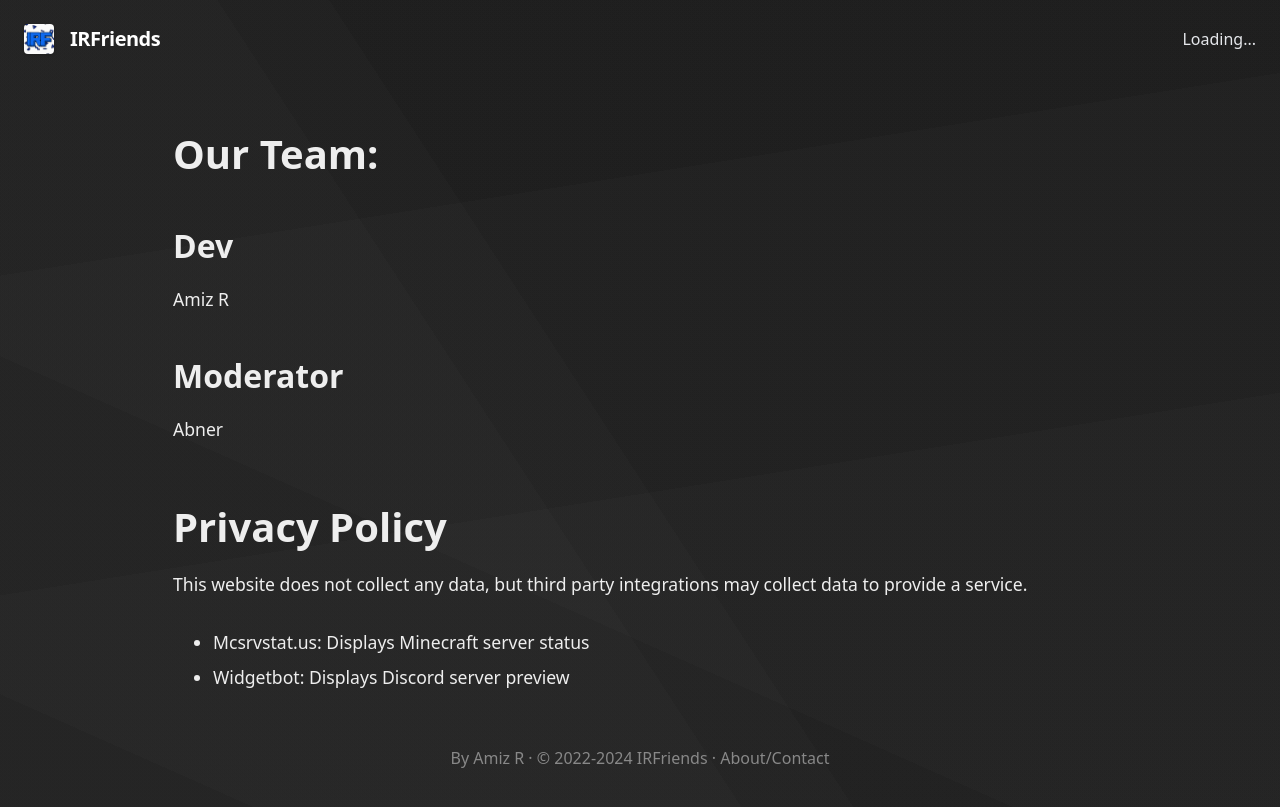
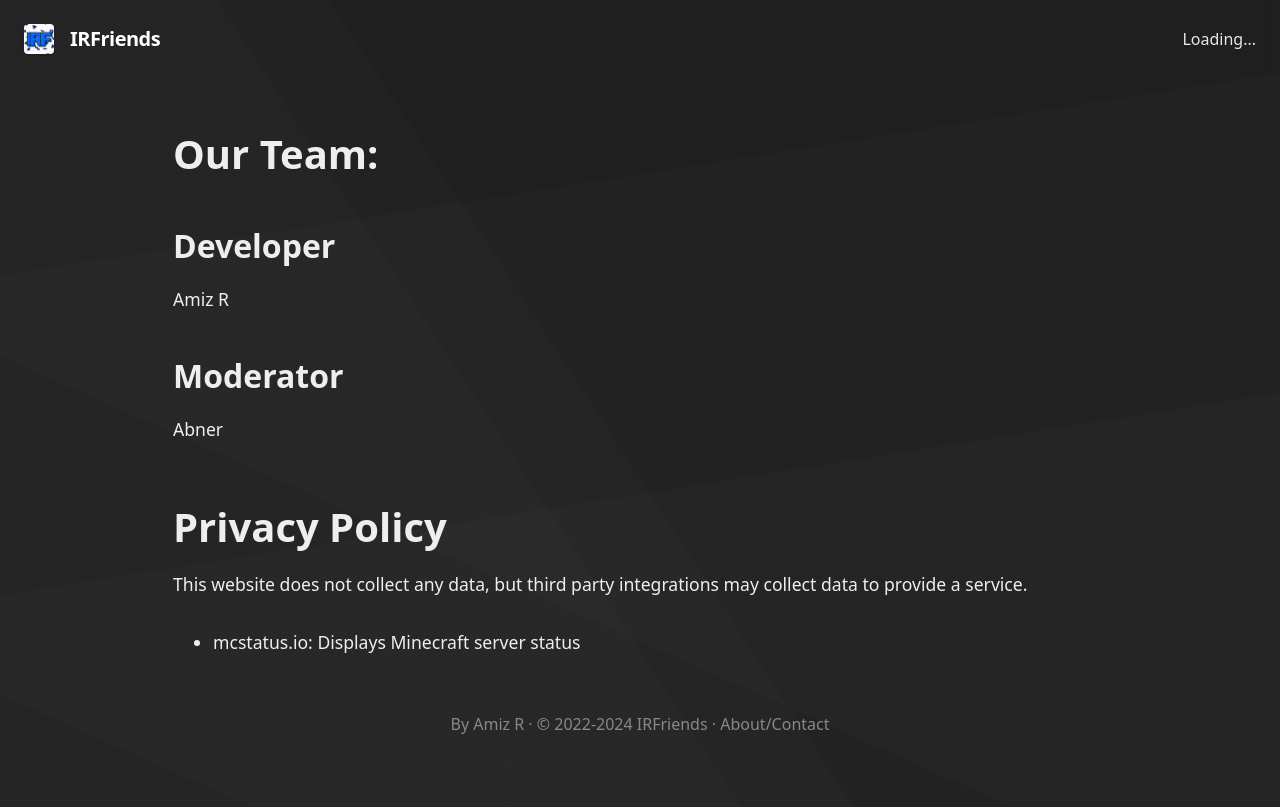
Before and after one commit to IRFriends/IRFriends.github.io, a Jekyll site: the page built from docs/about.md, in a window 1280 px wide. Shown: the top 807 px of the page. Built offline with Jekyll 4.4.1, drawn with Linux system fonts in a browser that asks for light colours; our own code applies the rules of GitHub Pages for plain Markdown files.

Commit message:
some optimization

```diff
--- a/docs/_includes/serverstatus.js
+++ b/docs/_includes/serverstatus.js
@@ -8,7 +8,7 @@
     return response;
 }
 
-// Fetch API, mcstatus
+// Fetch API, mcstatus.io
 fetch("https://api.mcstatus.io/v2/status/{% if site.useBedrockForOnlineStatus == true %}bedrock/{% endif %}java/{{ site.serverIP }}")
     .then(handleErrors)
     .then(response => {
--- a/docs/_layouts/home.html
+++ b/docs/_layouts/home.html
@@ -25,7 +25,7 @@
             </button>
         </a>
     </div>
-    <div class="w-full sm:w-3/5 md:w-1/2">
+    <!-- <div class="w-full sm:w-3/5 md:w-1/2">
         <div class="ccinfoframe mx-auto my-12 lg:float-right xl:mr-8 rounded-lg shadow-xl" title="{{ site.serverName }} Discord embed" style="background-color:#36393f;">
             <widgetbot
                 server="{{ site.discordServerID }}"
@@ -35,7 +35,7 @@
             ></widgetbot>
         </div>
         <script src="https://cdn.jsdelivr.net/npm/@widgetbot/html-embed"></script>
-    </div>
+    </div> -->
 </div>
 
 <div id="sites" class="flex flex-wrap w-full justify-center items-center sm:w-5/6 md:w-11/12 xl:w-4/5 pb-16 lg:py-16 sm:mx-auto">
--- a/docs/about.md
+++ b/docs/about.md
@@ -5,7 +5,7 @@
 
 # Our Team:
 
-## Dev
+## Developer
 
 <p title="amizr">Amiz R</p>
 
@@ -18,5 +18,5 @@
 
 This website does not collect any data, but third party integrations may collect data to provide a service.
 
-- Mcsrvstat.us: Displays Minecraft server status
-- Widgetbot: Displays Discord server preview
+- mcstatus.io: Displays Minecraft server status
+<!-- - Widgetbot: Displays Discord server preview -->
```
